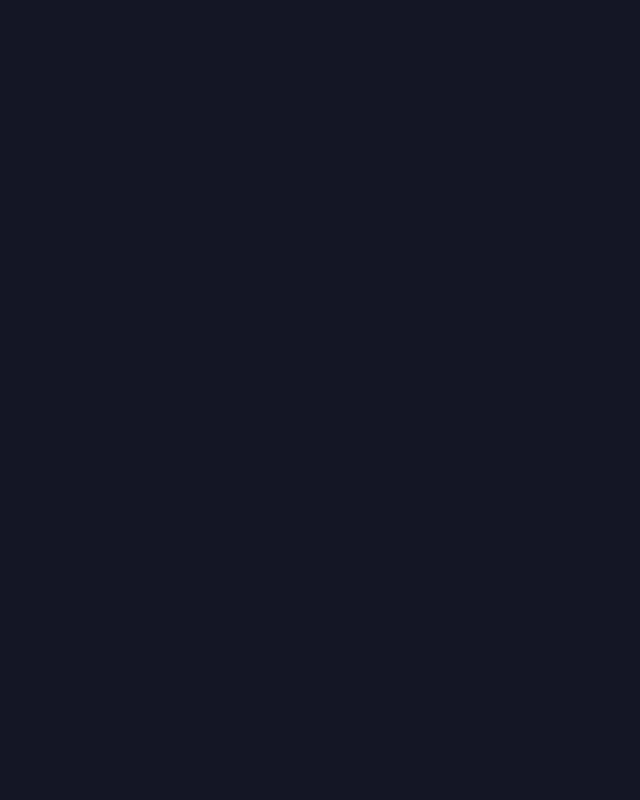
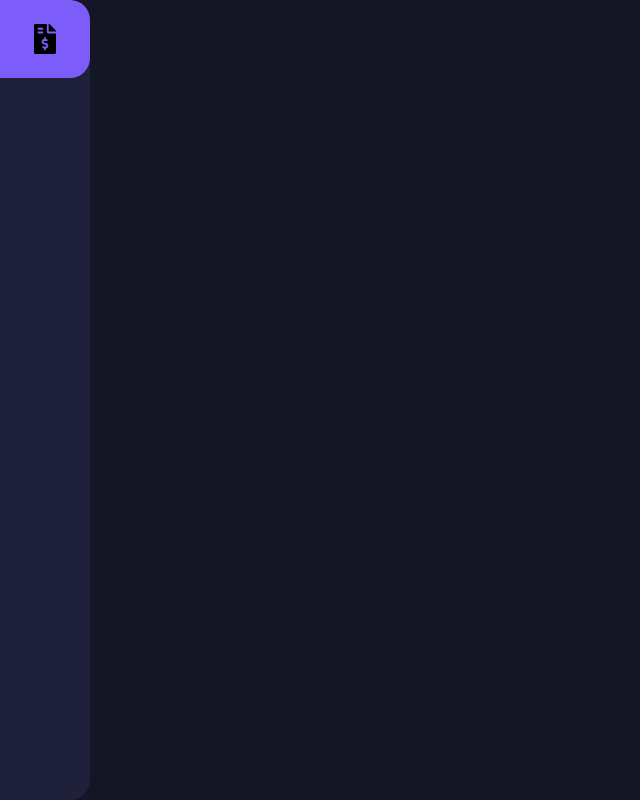
Before and after one commit to Tusharbalar/vue-invoice, a Vue app: page / in a window 1280 px wide. Shown: the whole page, without its empty margins (0-640 px from the left). Built offline with nearby package versions, Linux system fonts and the light colour scheme.

Commit message:
Set mobile screen message

```diff
--- a/src/App.vue
+++ b/src/App.vue
@@ -1,6 +1,46 @@
 <template>
-  <router-view />
+  <div>
+    <div v-if="!mobile" class="app flex flex-column">
+      <Navigation />
+      <div class="app-content flex flex-column">
+        <router-view />
+      </div>
+    </div>
+    <div v-else class="mobile-message flex flex-column">
+      <h2>Sorry, this app is not supported on Mobile Devices</h2>
+      <p>To use this app, please use a computer or Tablet</p>
+    </div>
+  </div>
 </template>
+
+<script>
+import Navigation from './components/Navigation.vue';
+export default {
+  data() {
+    return {
+      mobile: null
+    }
+  },
+  components: {
+    Navigation
+  },
+  created() {
+    this.checkScreen();
+    window.addEventListener("resize", this.checkScreen);
+  },
+  methods: {
+    checkScreen() {
+      const windowWidth = window.innerWidth;
+      if (windowWidth <= 750) {
+        this.mobile = true;
+        return;
+      }
+      this.mobile = false;
+    }
+  }
+};
+</script>
+
 
 <style lang="scss">
 @import url("https://fonts.googleapis.com/css2?family=Poppins:wght@300;400;500;600&display=swap");
@@ -9,8 +49,33 @@
   padding: 0;
   box-sizing: border-box;
   font-family: "Poppins", sans-serif;
+}
+.app {
   background-color: #141625;
+  min-height: 100vh;
+  @media (min-width: 900px) {
+    flex-direction: row !important;
+  }
+
+  .app-content {
+    padding: 0 20px;
+    flex: 1;
+    position: relative;
+  }
 }
+
+.mobile-message {
+  text-align: center;
+  justify-content: center;
+  align-items: center;
+  height: 100vh;
+  background-color: #141625;
+  color: #fff;
+  p {
+    margin-top: 16px;
+  }
+}
+
 button,
 .button {
   cursor: pointer;
--- /dev/null
+++ b/src/components/Navigation.vue
@@ -0,0 +1,41 @@
+<template>
+  <header class="flex">
+    <div class="branding flex">
+      <img src="@/assets/file-invoice-dollar-solid.svg" alt="">
+    </div>
+  </header>
+</template>
+
+<script>
+export default {
+  name: "navigation",
+}
+</script>
+
+<style lang="scss" scoped>
+  header {
+    z-index: 99;
+    flex-direction: row;
+    background-color: #1e2139;
+    @media (min-width: 900px) {
+      min-height: 100%;
+      min-width: 90px;
+      flex-direction: column;
+      border-radius: 0 20px 20px 0;
+    }
+
+    .branding {
+      border-radius: 0 20px 20px 0;
+      background-color: #7c5dfa;
+      justify-content: center;
+      padding: 24px;
+      @media(min-width: 900px) {
+        width: 100%;
+      }
+      img {
+        width: auto;
+        height: 30px;
+      }
+    }
+  }
+</style>
```
